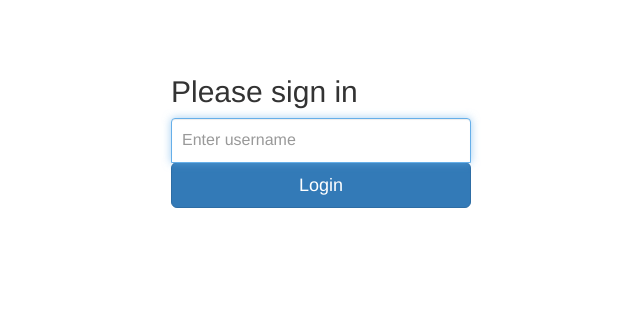
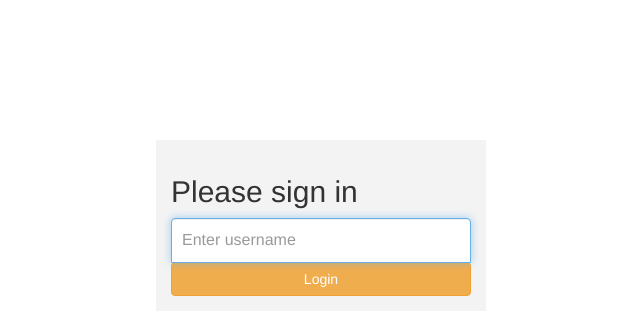
Before and after one commit to Fanneyyy/QuickChat, a website: page index.html at #/home/index in a window 1280 px wide. Shown: the whole page, without its empty margins (319-959 px from the left). Drawn offline with nearby package versions, Linux system fonts and the light colour scheme; some packages are replaced by stand-ins of ours; no server answers.

Commit message:
Login changes

```diff
--- a/client/LoginController/login.html
+++ b/client/LoginController/login.html
@@ -1,33 +1,10 @@
 <div ng-controller="LoginController">
-   <!-- <div>
-        <form>
-            <input type="text" ng-model="nick" required/>
-            <button ng-click="login()">login</button>
+    <div class="container">
+        <form class="form-signin">
+            <h2 class="form-signin-heading">Please sign in</h2>
+            <label for="inputEmail" class="sr-only">Username</label>
+            <input type="username" ng-model="nick" id="inputEmail" class="form-control" placeholder="Enter username" required="" autofocus="">
+            <button class="btn btn-md btn-warning btn-block" ng-click="login()" type="submit">Login</button>
         </form>
     </div>
-
-<div class="modal fade" id="login-modal" tabindex="-1" role="dialog" aria-labelledby="myModalLabel" aria-hidden="false">
-          <div class="modal-dialog">
-                <div class="loginmodal-container">
-                    <h1>Login to Your Account</h1><br>
-                  <form>
-                    <input type="text" placeholder="Username" ng-model="nick" required/>
-                    <input ng-click=login() type="submit" name="login" class="login loginmodal-submit" value="Login">
-                  </form>
-                </div>
-            </div>
-          </div>
-    <ul>
-      <li ng-repeat="user in users">
-        {{user}}
-      </li>
-    </ul> -->
-
-<div class="container">
-    <form class="form-signin">
-        <h2 class="form-signin-heading">Please sign in</h2>
-        <label for="inputEmail" class="sr-only">Username</label>
-        <input type="username" ng-model="nick" id="inputEmail" class="form-control" placeholder="Enter username" required="" autofocus="">
-        <button class="btn btn-lg btn-primary btn-block" ng-click="login()" type="submit">Login</button>
-    </form>
 </div>
--- a/client/css/login.css
+++ b/client/css/login.css
@@ -8,6 +8,8 @@ body {
   max-width: 330px;
   padding: 15px;
   margin: 0 auto;
+  margin-top: 100px;
+  background-color: #f3f3f3;
 }
 .form-signin .form-signin-heading,
 .form-signin .checkbox {
--- a/index.html
+++ b/index.html
@@ -5,6 +5,7 @@
     <link rel="stylesheet" href="client/css/style.css" />
     <link rel="stylesheet" href="client/css/login.css" />
     <link rel="stylesheet" href="https://maxcdn.bootstrapcdn.com/bootstrap/3.3.6/css/bootstrap.min.css">
+    <link rel="stylesheet" href="https://bootswatch.com/cosmo/bootstrap.min.css">
   </head>
   <body ng-controller="HomeController">
 
```
